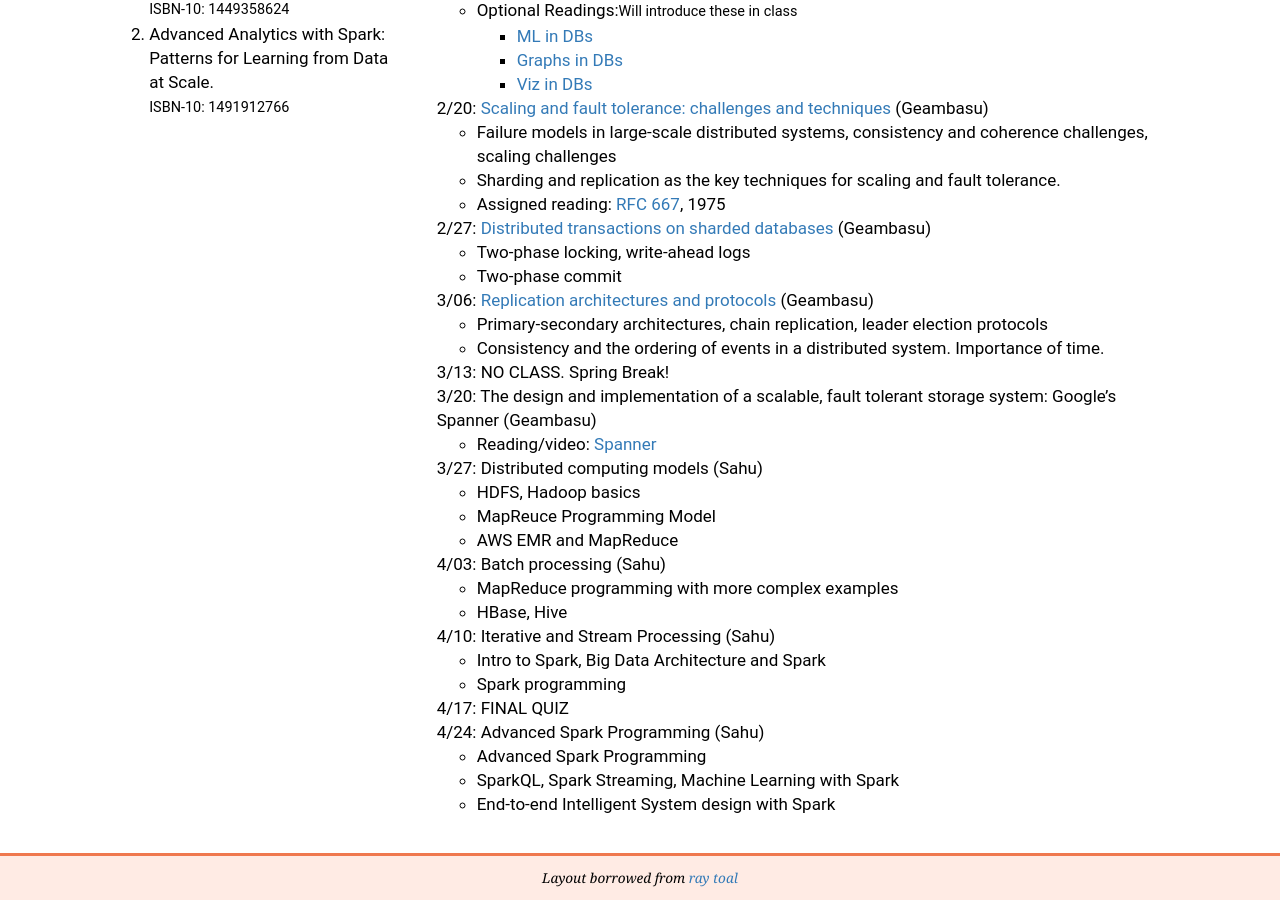
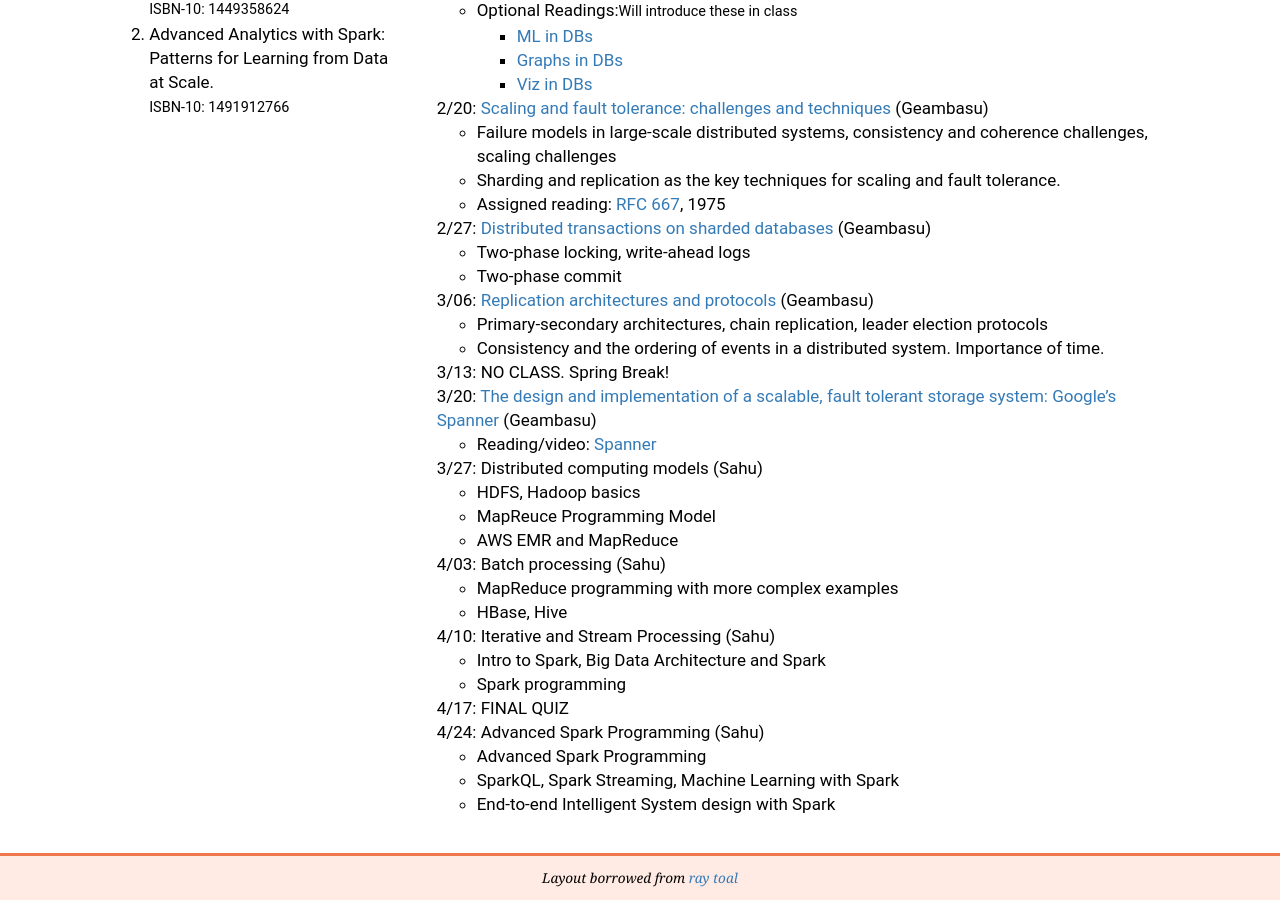
Before and after one commit to KnightMollo/w4121.github.io, a Jekyll site: the page built from index.md, in a window 1280 px wide and 900 px high, scrolled down 1326 px. Built offline with Jekyll 4.4.1, drawn with Linux system fonts in a browser that asks for light colours; part of the change alters nothing that is shown.

```diff
--- a/index.md
+++ b/index.md
@@ -56,7 +56,8 @@ The course is co-taught by Roxana Geambasu (Associate Prof. in CS), Sambit Sahu
   * Primary-secondary architectures, chain replication, leader election protocols
   * Consistency and the ordering of events in a distributed system. Importance of time.
 * 3/13: NO CLASS.  Spring Break!
-* 3/20: The design and implementation of a scalable, fault tolerant storage system: Google's Spanner (Geambasu)
+* 3/20: [The design and implementation of a scalable, fault tolerant storage
+  system: Google's Spanner](./lectures/spanner.pdf) (Geambasu)
   * Reading/video: [Spanner](https://research.google.com/archive/spanner.html)
 
 * 3/27: Distributed computing models (Sahu)
```
